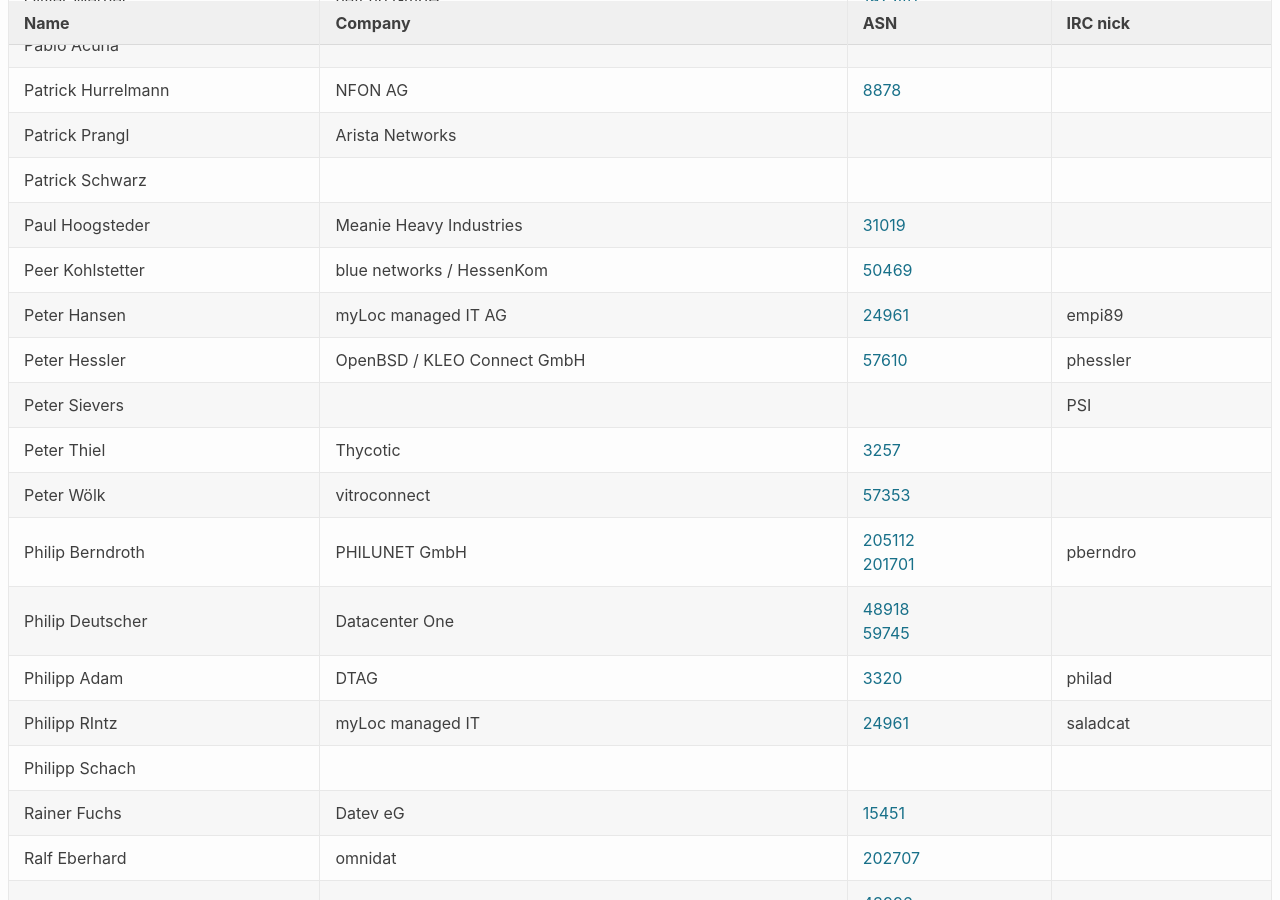
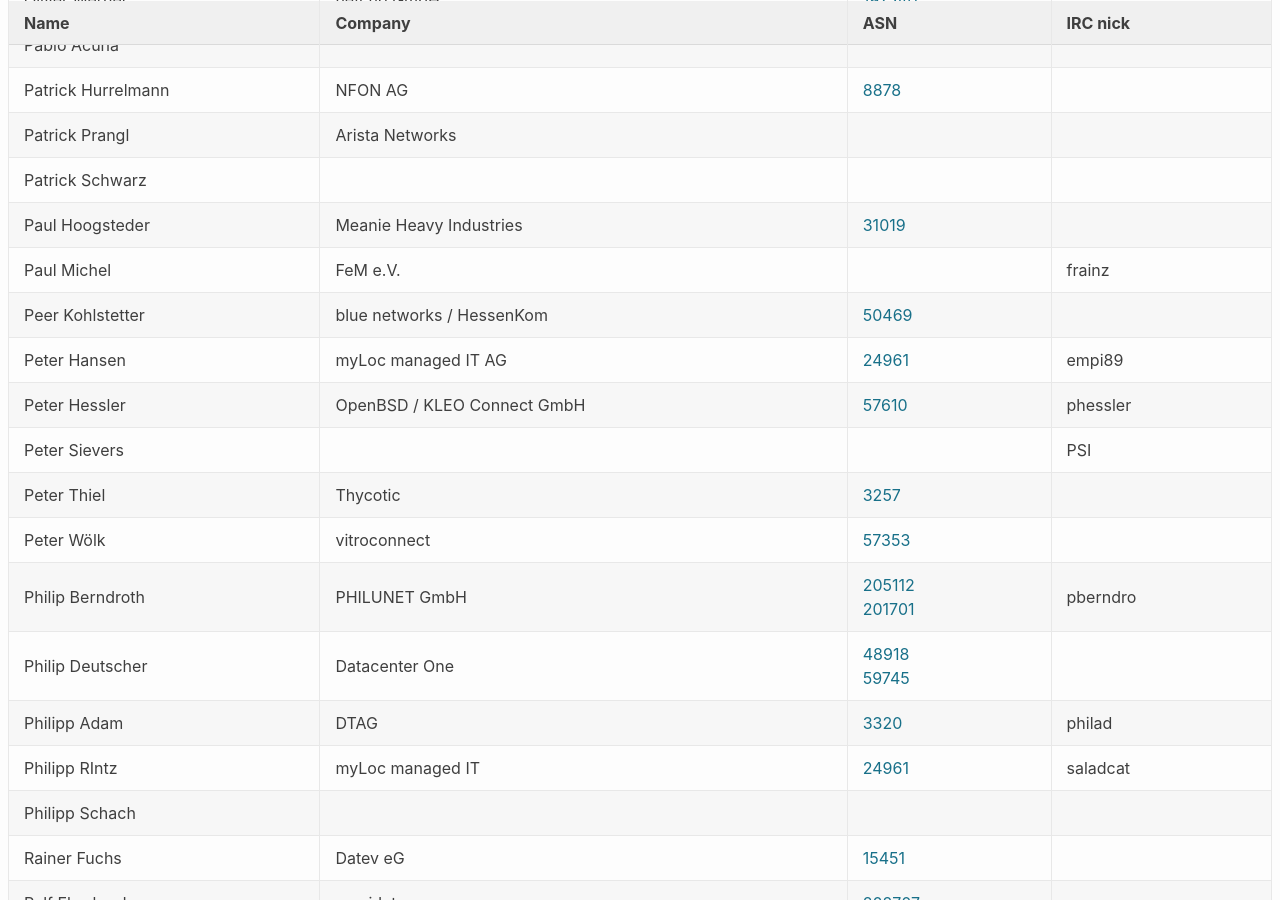
Before and after one commit to denog/pretix-attendeelist, a Jekyll site: the page built from index.markdown, in a window 1280 px wide and 900 px high, scrolled down 12784 px. Built offline with Jekyll 4.4.1, drawn with Linux system fonts in a browser that asks for light colours.

Commit message:
Latest data: Mon Oct 26 17:50:09 UTC 2020

```diff
--- a/_data/attendees.json
+++ b/_data/attendees.json
@@ -1638,6 +1638,12 @@
     "asn": "31019"
   },
   {
+    "name": "Paul Michel",
+    "company": "FeM e.V.",
+    "irc": "frainz",
+    "asn": null
+  },
+  {
     "name": "Peer Kohlstetter",
     "company": "blue networks / HessenKom",
     "irc": null,
```
